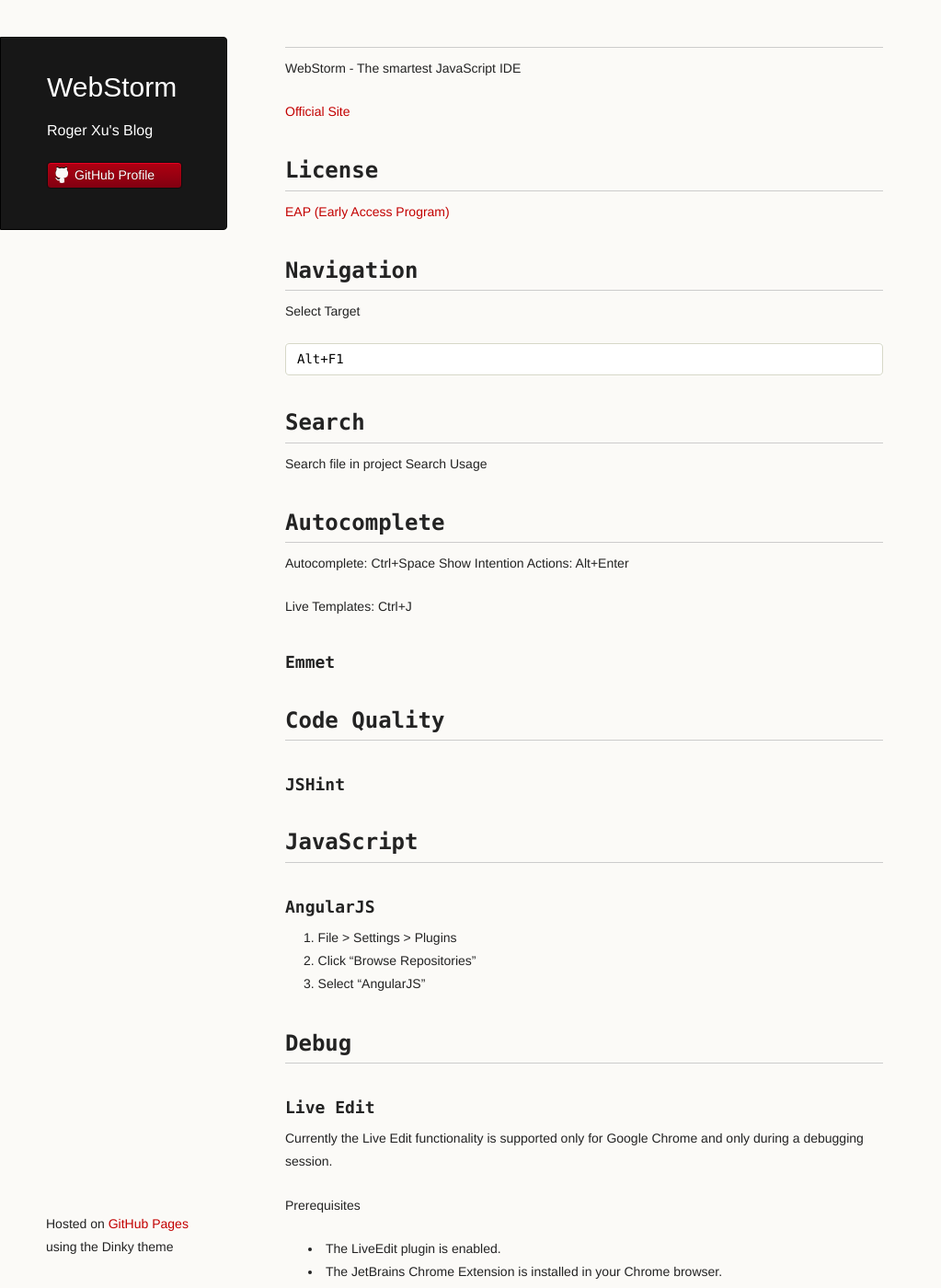
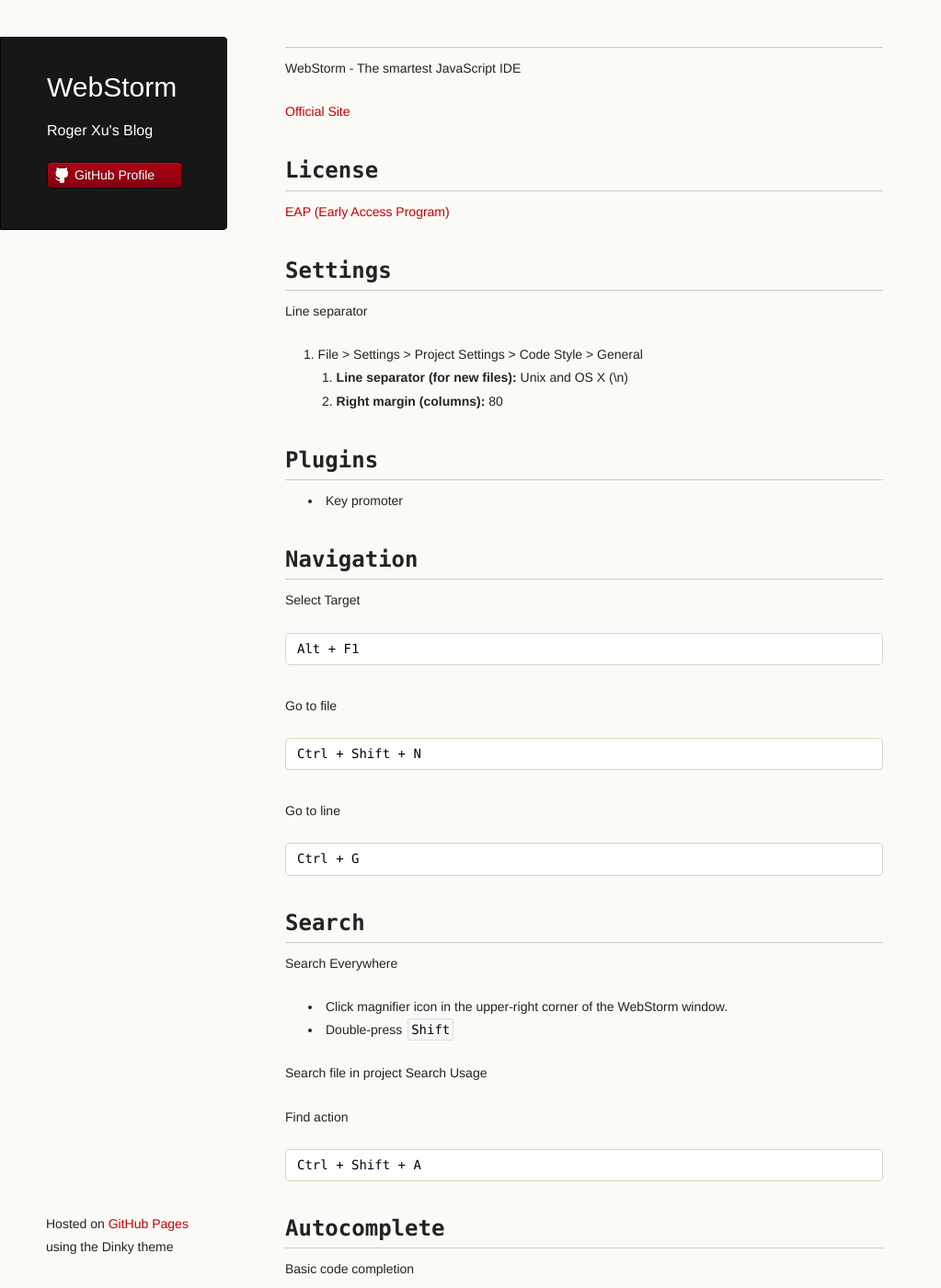
Before and after one commit to rogerxu/rogerxu.github.io, a Jekyll site: the page built from _posts/2014-01-22-webstorm.md, in a window 1280 px wide and 1400 px high. Shown: the whole window at 92% size, without its empty margins (0-1023 px from the left). Built offline with Jekyll 4.4.1, drawn with Linux system fonts in a browser that asks for light colours; some of the changed text lies outside the part shown.

Commit message:
Update WebStorm post.

```diff
--- a/_posts/2014-01-22-webstorm.md
+++ b/_posts/2014-01-22-webstorm.md
@@ -11,32 +11,137 @@
 
 [EAP (Early Access Program)](http://confluence.jetbrains.com/display/WI/WebStorm+EAP)
 
+
+## Settings
+
+Line separator
+
+1. File > Settings > Project Settings > Code Style > General
+    - **Line separator (for new files):** Unix and OS X (\n)
+    - **Right margin (columns):** 80
+
+## Plugins
+
+- Key promoter
+
 ## Navigation
 
 Select Target
 
-    Alt+F1
+    Alt + F1
+
+Go to file
+
+    Ctrl + Shift + N
+
+Go to line
+
+    Ctrl + G
 
 ## Search
 
+Search Everywhere
+
+- Click magnifier icon in the upper-right corner of the WebStorm window.
+- Double-press `Shift`
+
 Search file in project
 Search Usage
+
+Find action
+
+    Ctrl + Shift + A
 
 
 
 ## Autocomplete
 
-Autocomplete: Ctrl+Space
-Show Intention Actions: Alt+Enter
+Basic code completion
 
-Live Templates: Ctrl+J
+    Ctrl + Space
+
+Show Intention Actions
+
+    Alt + Enter
+
+Live Templates
+
+    Ctrl + J
+
+Quick documentation lookup
+
+    Ctrl + Q
+
+Parameter info
+
+    Ctrl + P
+
+
+## Select
+
+Select Word at Caret
+
+    Ctrl + W
+
+Unselect Word at Caret
+
+    Ctrl + Shift + W
+
+
+
+## Edit
+
+Start a new line
+
+    Shift + Enter
+
+Delete to word end
+
+    Ctrl + Delete
+
+Delete to word start
+
+    Ctrl + Backspace
+
+Delete current line
+
+    Ctrl + Y
+
+Duplicate current line
+
+    Ctrl + D
+
+Toggle case for word
+
+    Ctrl + Shift + U
+
+## Refactor
+
+Unwrap / Remove
+
+    Ctrl + Shift + Delete
 
 ### Emmet
 
 ## Code Quality
 
+### Code Format
+
+Reformat code
+
+    Ctrl + Alt + L
+
+Auto-indent lines
+
+    Ctrl + Alt + I
+
 ### JSHint
 
+
+## Bower
+
+1. Set Git execution path in `PATH`.
+2. File > Settings > JavaScript > Bower
 
 
 ## JavaScript
```
